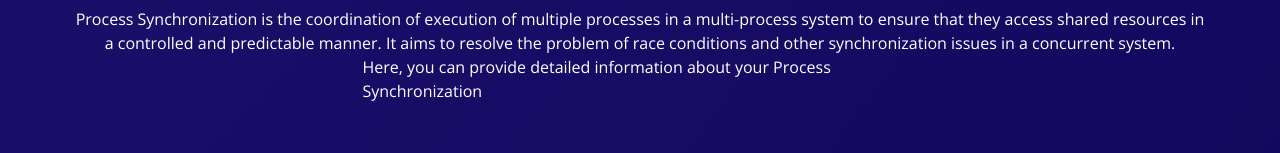
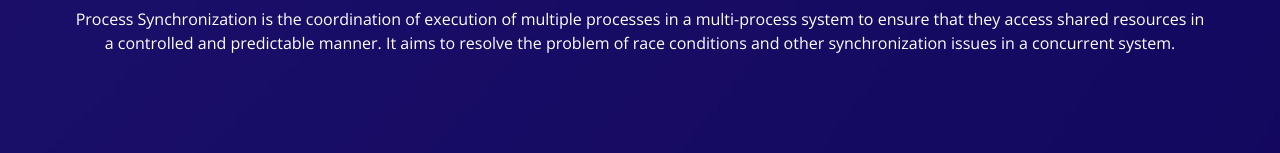
Before and after one commit to Rinitha-Rajendran/FreeBSD-Operating-System-Concepts-Repository, a plain HTML site: page OS CASESTUDY- FreeBSD/process.html in a window 1280 px wide. Shown: the part 278-431 px from the top of the page. Drawn offline with nearby package versions, Linux system fonts and the light colour scheme; some packages are replaced by stand-ins of ours; a script that the page names is missing.

Commit message:
Update process.html

```diff
--- a/OS CASESTUDY- FreeBSD/process.html
+++ b/OS CASESTUDY- FreeBSD/process.html
@@ -197,7 +197,7 @@
           <div class="col-md-6 offset-md-3">
             <div class="detail-box">
               <p style="color:white;">
-                Here, you can provide detailed information about your Process Synchronization
+
               </p>
               <!-- You can add more content or interactive elements here -->
             </div>
```
